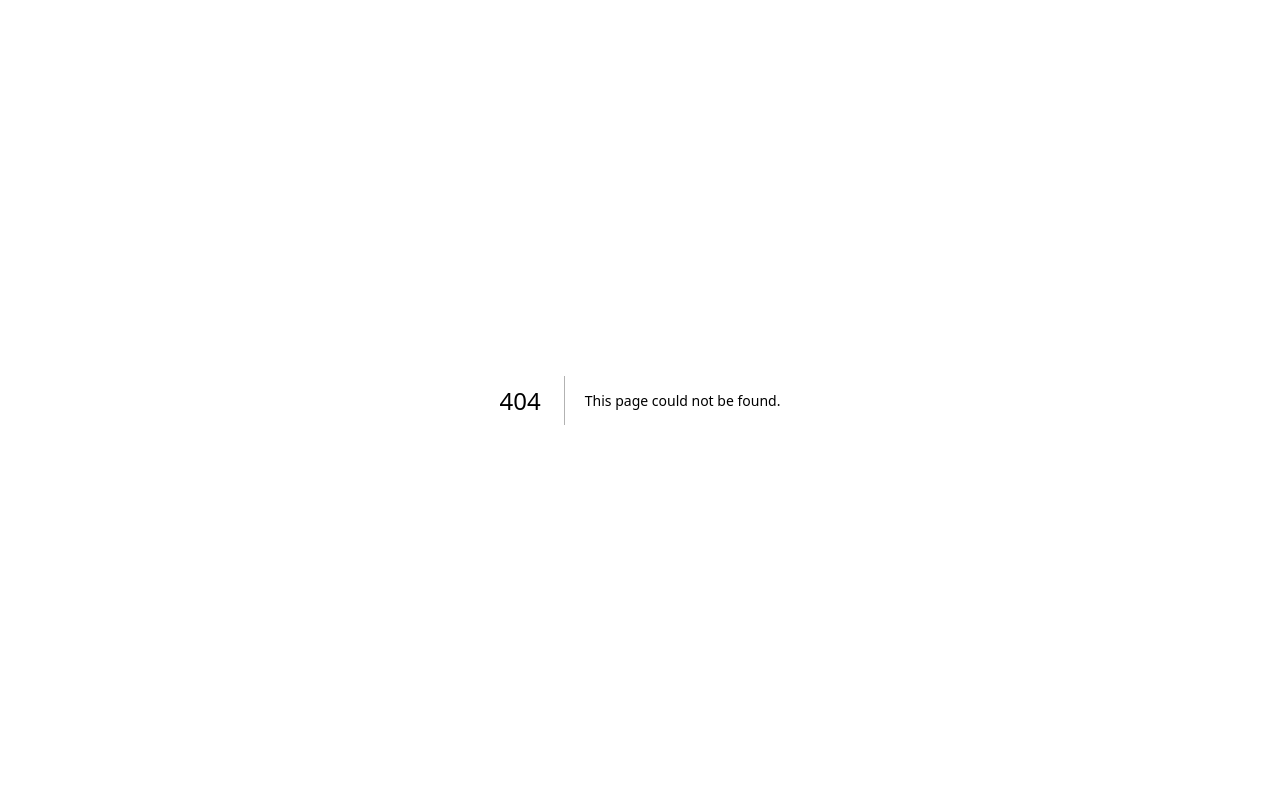
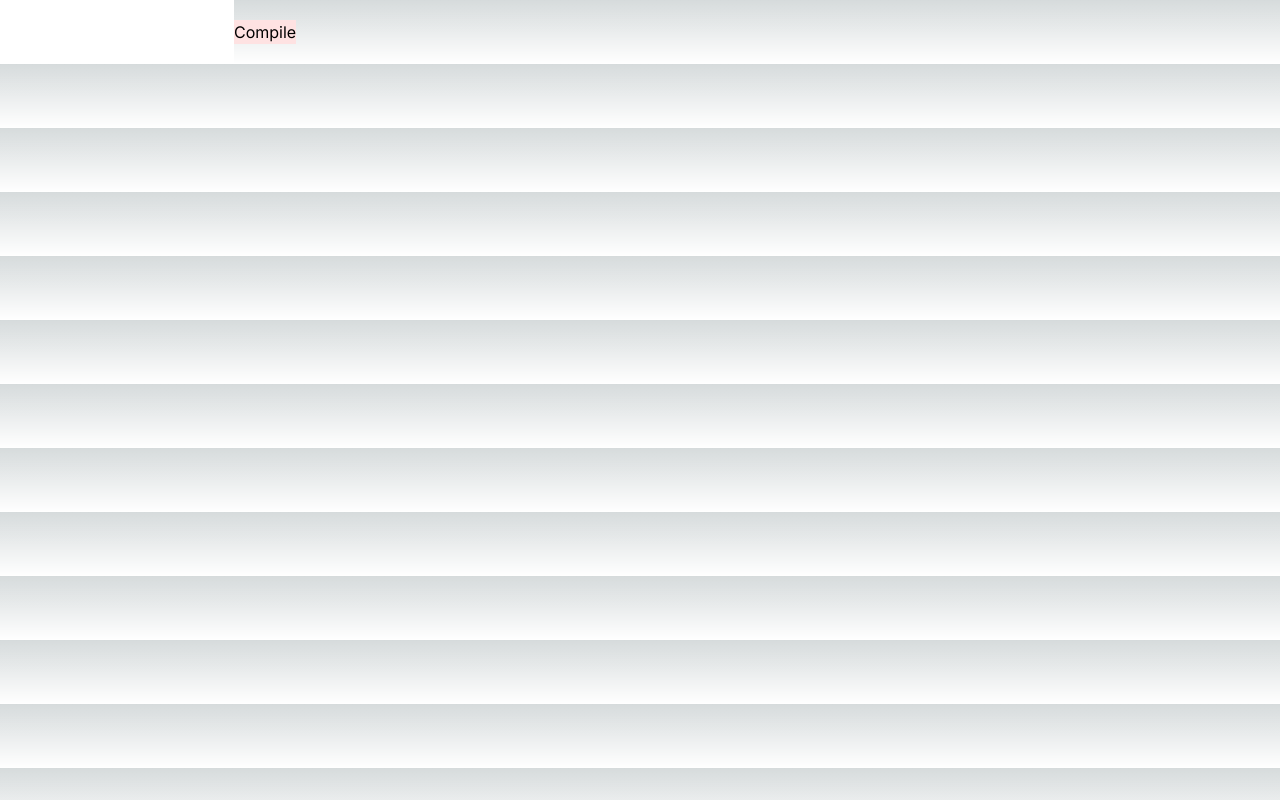
Before and after one commit to RiverDave/Interfuse-website, a Next.js app: page /editor in a window 1280 px wide. Before the commit this address had no page. Built offline with nearby package versions, Linux system fonts and the light colour scheme.

Commit message:
Sync commit

```diff
--- a/app/docs/page.tsx
+++ b/app/docs/page.tsx
@@ -2,7 +2,7 @@
 const Docs = () => (
 
 
-  <main className="">
+  <main>
     <div>
       <h1 className='flex flex-col items-center justify-between'>Docs Page</h1>
       <p className="flex justify-end">This is the docs page.</p>
--- /dev/null
+++ b/app/editor/page.tsx
@@ -0,0 +1,13 @@
+import Link from "next/link";
+
+export default function Editor() {
+
+
+
+  return (
+    <main>
+      <input type="text" className="justify-center h-16" />
+      <input type="submit" value="Compile" className="bg-red-100 cursor-pointer" />
+    </main>
+  );
+}
--- a/app/page.tsx
+++ b/app/page.tsx
@@ -1,5 +1,6 @@
 import Image from "next/image";
 
+ // This component should contain the landing page
 export default function Home() {
   return (
     <main className="flex min-h-screen flex-col items-center justify-between p-24">
```
